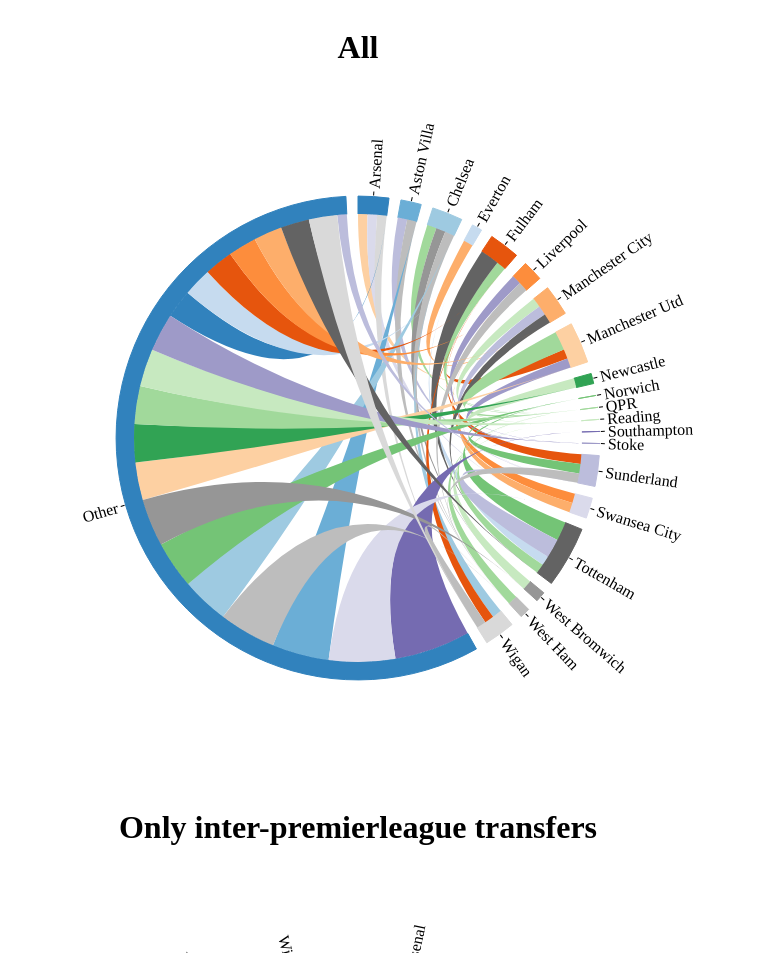
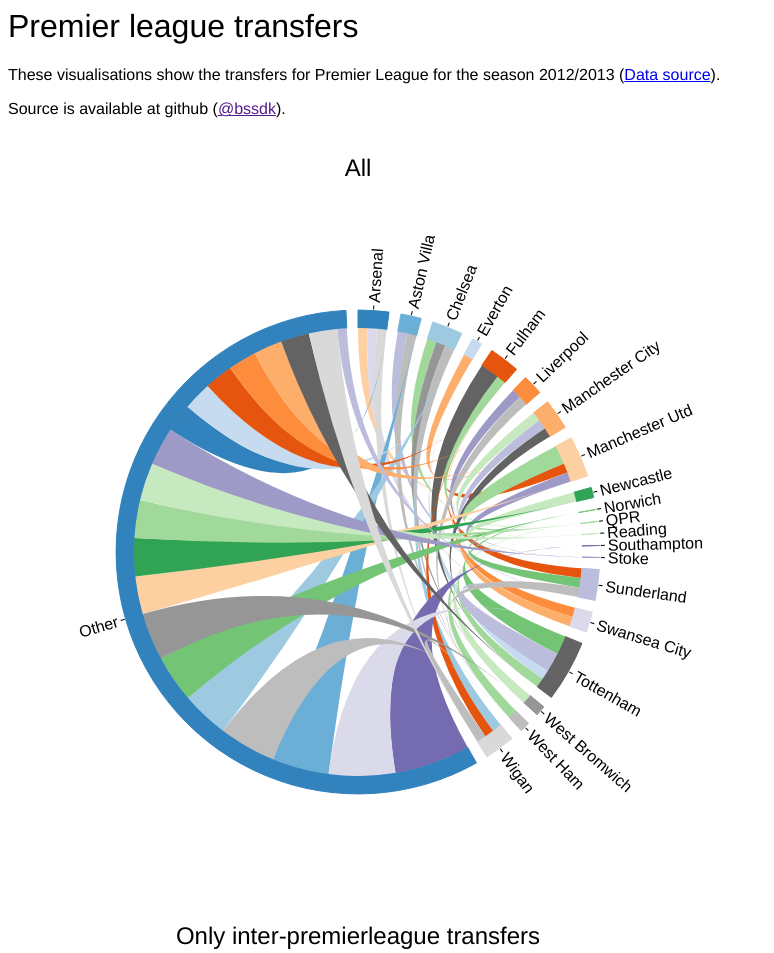
Before and after one commit to bss/premier-league-transfers, a plain HTML site: page index.html in a window 1280 px wide. Shown: the top 953 px of the page, without its empty margins (0-774 px from the left). Drawn offline with Linux system fonts and the light colour scheme.

Commit message:
Adding a bit of top text and some styling

```diff
--- a/index.html
+++ b/index.html
@@ -2,16 +2,29 @@
 <head>
 	<title>Premier league transfers</title>
   <style type="text/css">
+    html {
+      font-family: 'Helvetica Neue', Helvetica, Calibri, Verdana;
+      font-weight: 200;
+    }
+    h1, h2 {
+      font-weight: 100;
+    }
     .container {
       width: 700px;
       float: left;
     }
-    .container h1 {
+    .container h2 {
       text-align: center;
+    }
+    text {
+      font-weight: 200;
     }
   </style>
 </head>
 <body>
+  <h1>Premier league transfers</h1>
+  <p>These visualisations show the transfers for Premier League for the season 2012/2013 (<a href="http://www.soccernews.com/soccer-transfers/english-premier-league-transfers/">Data source</a>).</p>
+  <p>Source is available at github (<a href="">@bssdk</a>).</p>
 <div id="transfer-chart"></div>
 <script type="text/javascript" src="d3.v2.min.js"></script>
 <script type="text/javascript">
@@ -114,7 +127,7 @@
     .append("div")
       .classed("container", true);
 
-  if (arguments.length === 2) div.append("h1").text(title);
+  if (arguments.length === 2) div.append("h2").text(title);
 
   var svg = div
     .append("svg")
```
